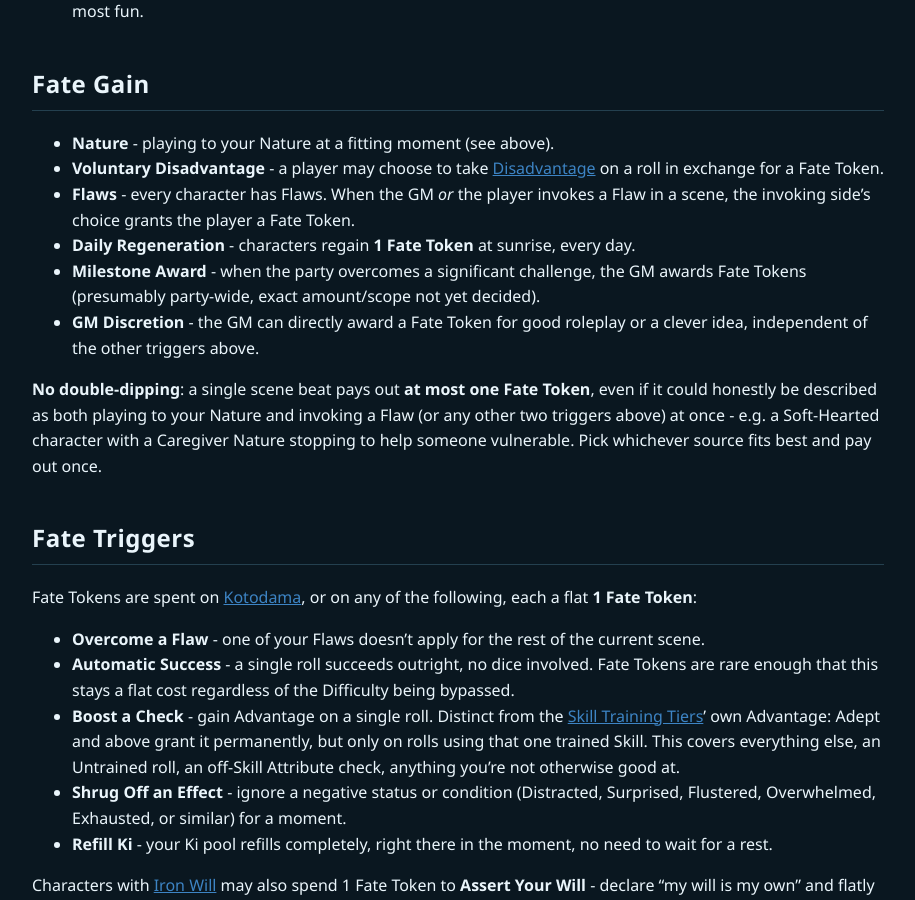
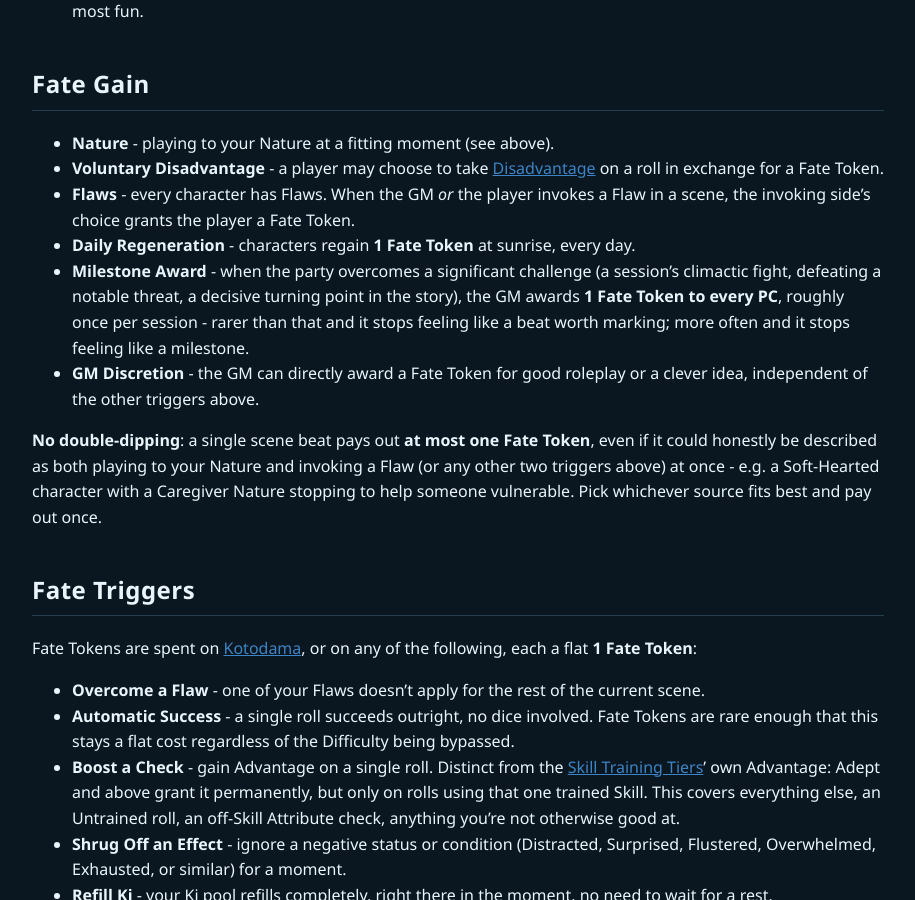
Before and after one commit to feralucce/20_Below, a Jekyll site: the page built from rules/fate.md, in a window 1280 px wide and 900 px high, scrolled down 2480 px. Shown: the whole window, without its empty margins (182-1097 px from the left). Built offline with Jekyll 4.4.1, drawn with Linux system fonts in a browser that asks for light colours; our own code applies the rules of GitHub Pages for plain Markdown files.

Commit message:
Define Milestone Award scope and amount: 1 Fate Token per PC, ~once per session
Closes the placeholder left since the Fate Tokens mechanic's first draft.
Per-PC to stay consistent with every other Fate source (Nature, Flaws,
Daily Regeneration are all personal to each character, not a shared pool).

```diff
--- a/rules/fate.md
+++ b/rules/fate.md
@@ -52,7 +52,7 @@ Pick one of these, or [write your own](#writing-a-custom-nature).
 - **Voluntary Disadvantage** - a player may choose to take [Disadvantage](rules.md#advantage--disadvantage) on a roll in exchange for a Fate Token.
 - **Flaws** - every character has Flaws. When the GM *or* the player invokes a Flaw in a scene, the invoking side's choice grants the player a Fate Token.
 - **Daily Regeneration** - characters regain **1 Fate Token** at sunrise, every day.
-- **Milestone Award** - when the party overcomes a significant challenge, the GM awards Fate Tokens (presumably party-wide, exact amount/scope not yet decided).
+- **Milestone Award** - when the party overcomes a significant challenge (a session's climactic fight, defeating a notable threat, a decisive turning point in the story), the GM awards **1 Fate Token to every PC**, roughly once per session - rarer than that and it stops feeling like a beat worth marking; more often and it stops feeling like a milestone.
 - **GM Discretion** - the GM can directly award a Fate Token for good roleplay or a clever idea, independent of the other triggers above.
 
 **No double-dipping**: a single scene beat pays out **at most one Fate Token**, even if it could honestly be described as both playing to your Nature and invoking a Flaw (or any other two triggers above) at once - e.g. a Soft-Hearted character with a Caregiver Nature stopping to help someone vulnerable. Pick whichever source fits best and pay out once.
```
